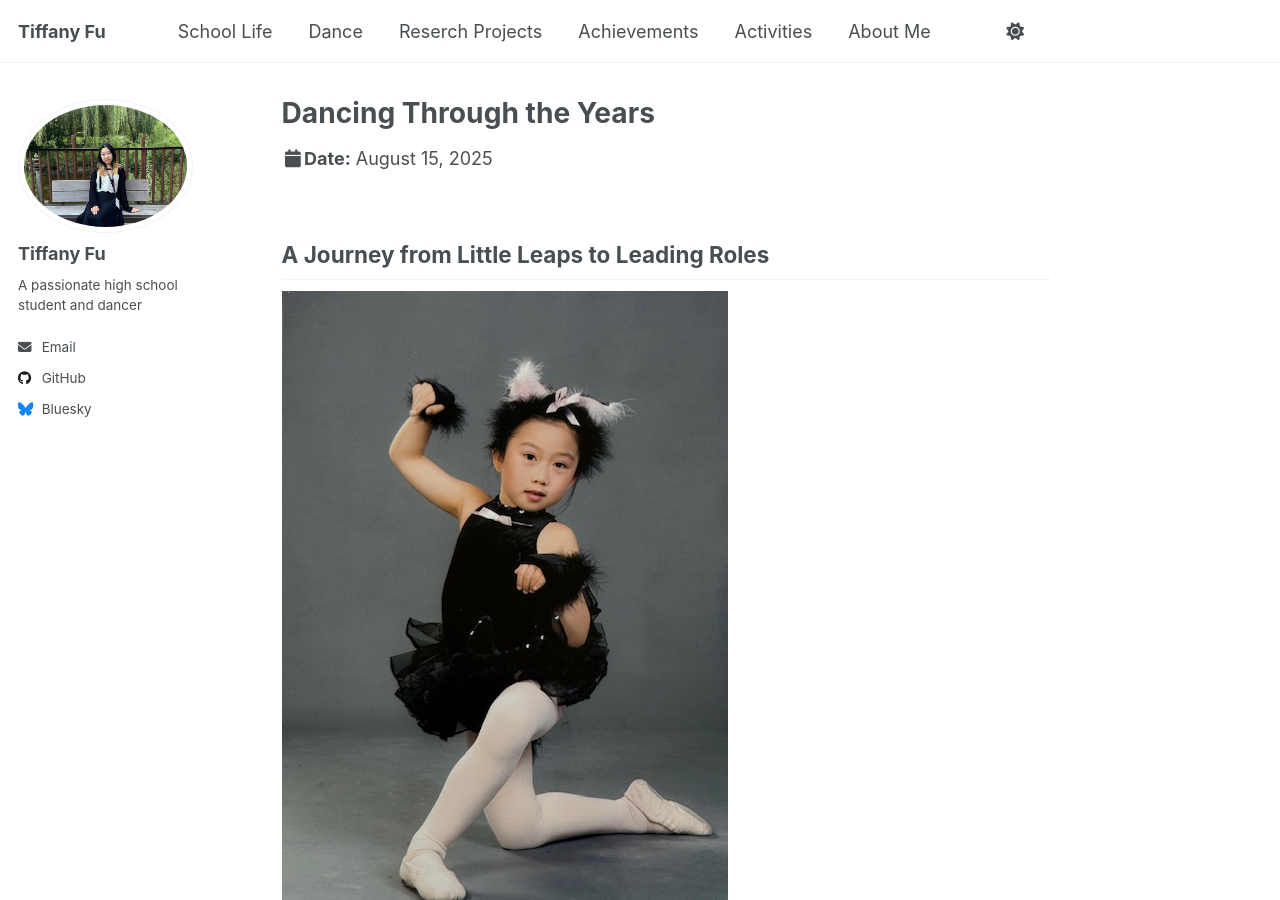
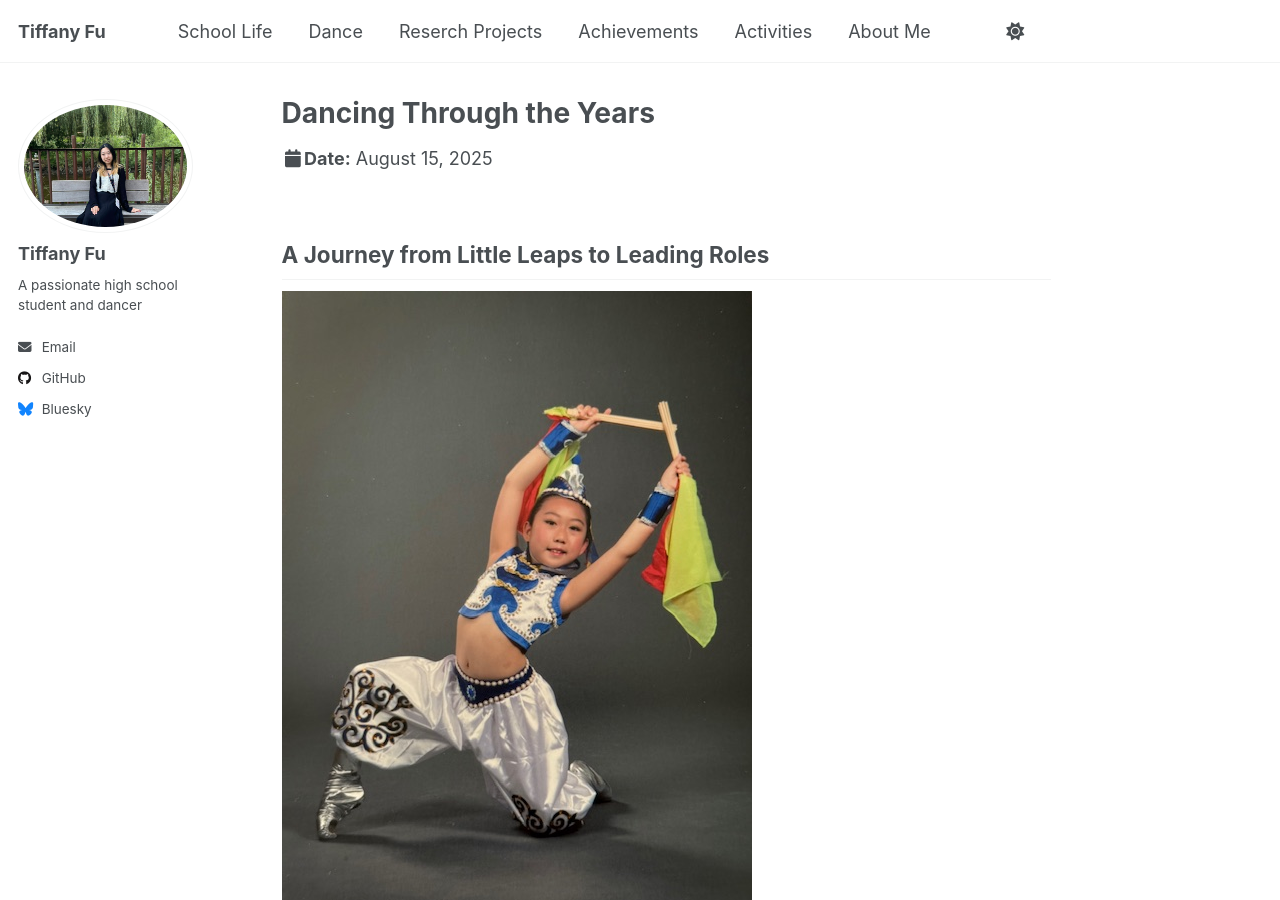
Before and after one commit to TiffanyJTFu/TiffanyFu, a Jekyll site: the page built from _talks/DanceandGrowthMoment.md, in a window 1280 px wide and 900 px high. Built offline with Jekyll 4.4.1, drawn with Linux system fonts in a browser that asks for light colours; a script that is not in the unit is left out.

Commit message:
Update DanceandGrowthMoment.md

```diff
--- a/_talks/DanceandGrowthMoment.md
+++ b/_talks/DanceandGrowthMoment.md
@@ -7,6 +7,8 @@ venue:
 location: "Toronto, Canada"
 ---
 ## A Journey from Little Leaps to Leading Roles
+![Dance10](https://tiffanyjtfu.github.io/TiffanyFu/images/dancetech1.jpg)
+
 ![Dance](https://tiffanyjtfu.github.io/TiffanyFu/images/dancetech6.jpg)
 
 ![Dance10](https://tiffanyjtfu.github.io/TiffanyFu/images/dancetech7.jpg)
```
